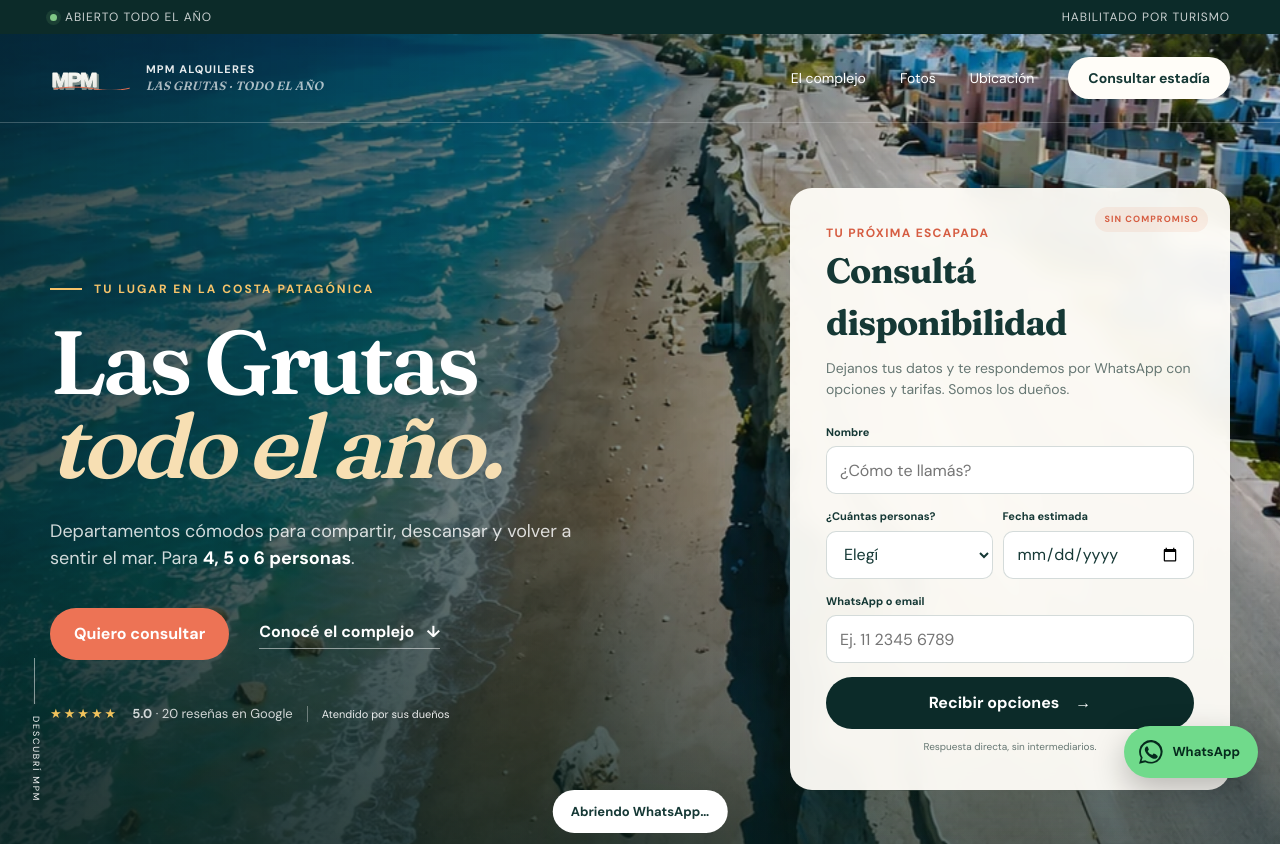
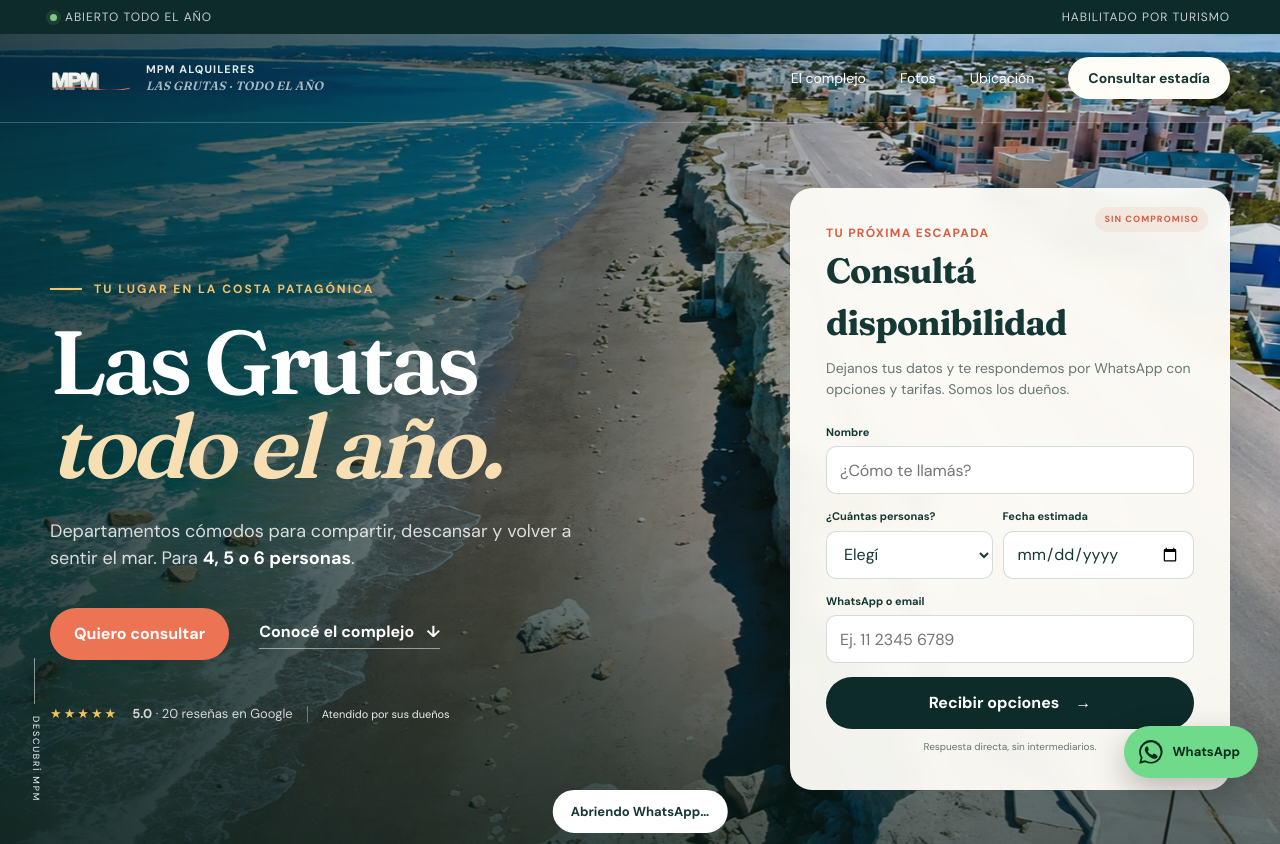
Before and after one commit to nievarodrigo/mpm-las-grutas, a website: page index.html in a window 1280 px wide. Shown: the top 844 px of the page. Drawn offline with Linux system fonts and the light colour scheme.

Commit message:
fix: use horizontal hero on desktop

```diff
--- a/styles.css
+++ b/styles.css
@@ -60,7 +60,7 @@ a { color: inherit; text-decoration: none; }
 
 .hero { min-height: 810px; position: relative; display: grid; align-items: center; color: white; overflow: hidden; }
 .hero__image, .hero__veil { position: absolute; inset: 0; }
-.hero__image { background: url('/public/images/hero-las-grutas.webp') center 54% / cover no-repeat; transform: scale(1.02); animation: hero-in 1.5s cubic-bezier(.2,.7,.2,1) both; }
+.hero__image { background: url('/public/images/hero-las-grutas-desktop.webp') center 54% / cover no-repeat; transform: scale(1.02); animation: hero-in 1.5s cubic-bezier(.2,.7,.2,1) both; }
 .hero__veil { background: linear-gradient(90deg, rgba(6,29,27,.78) 0%, rgba(6,29,27,.53) 46%, rgba(6,29,27,.12) 73%), linear-gradient(0deg, rgba(6,29,27,.55), transparent 42%); }
 .hero__layout { position: relative; z-index: 2; display: grid; grid-template-columns: minmax(0, 1.2fr) 440px; align-items: center; gap: 80px; padding-top: 100px; }
 .hero__copy { padding-top: 26px; }
```
Also changed, not shown: public/images/hero-las-grutas-desktop.webp (added).
